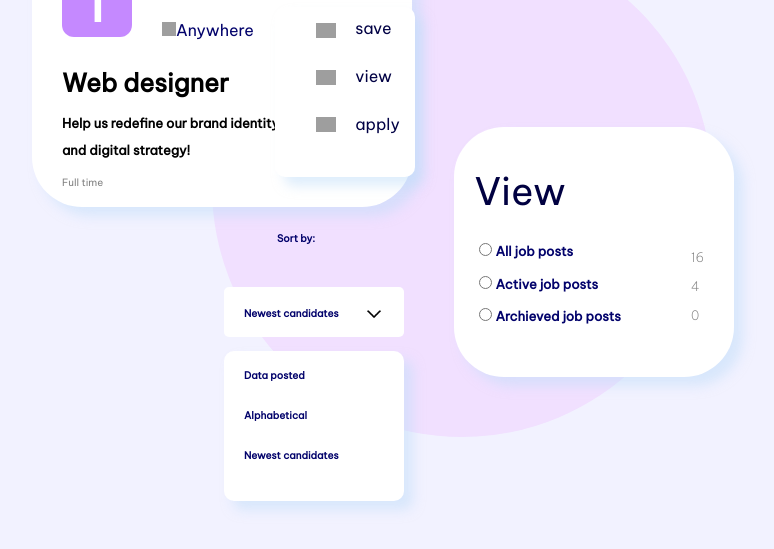
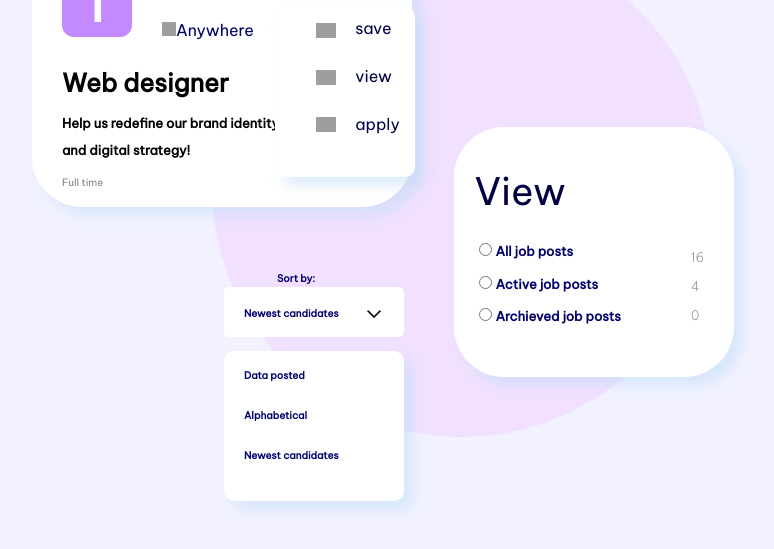
Before and after one commit to Divine-20/design, a plain HTML site: page index.html in a window 1280 px wide. Shown: the part 233-782 px from the top of the page, without its empty margins (288-1062 px from the left). Drawn offline with Linux system fonts and the light colour scheme; grey boxes are pictures that could not be loaded; a script that the page names is missing; a web font is replaced by a local one.

Commit message:
positioning

```diff
--- a/make.css
+++ b/make.css
@@ -240,7 +240,7 @@ input {
         font-family: 'Be Vietnam Pro', sans-serif;
         font-size: 10px;
         padding-left: 13%;
-        padding-top: 57%;
+        padding-top: 65%;
         color: rgb(2, 2, 107);
 
     }
```
